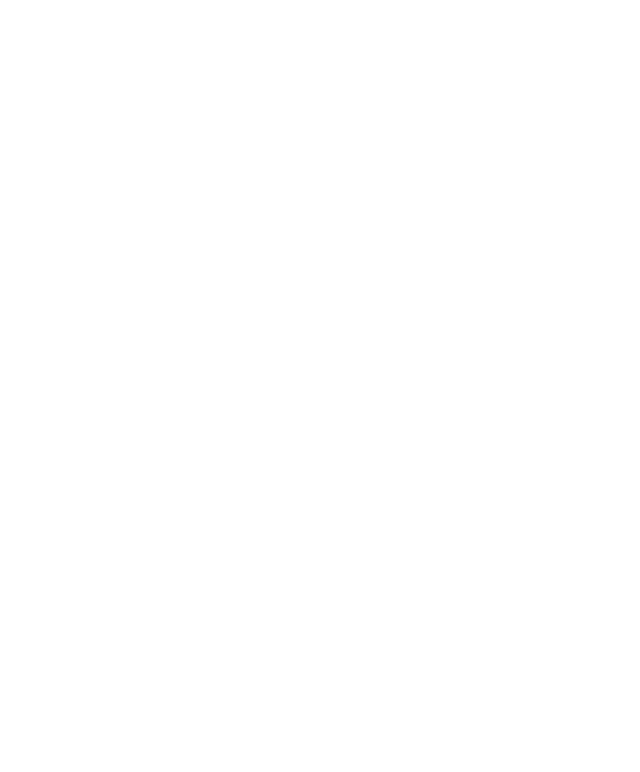
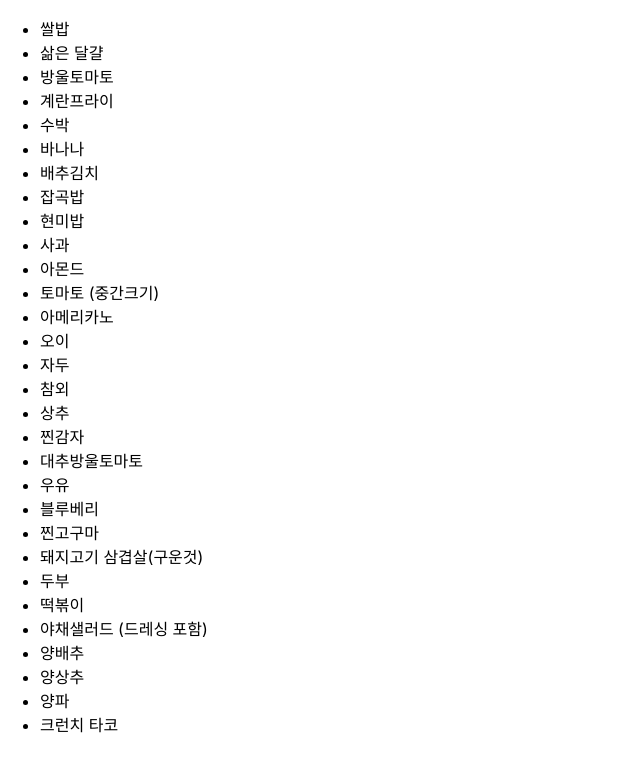
Before and after one commit to deepbm/food, a React (Create React App) app: page / in a window 1280 px wide. Shown: the top 772 px of the page, without its empty margins (0-640 px from the left). Built offline with nearby package versions, Linux system fonts and the light colour scheme; the HTML template or start-up script is replaced by a standard one.

Commit message:
Add: show food list with mock data

```diff
--- a/package.json
+++ b/package.json
@@ -6,6 +6,7 @@
     "@testing-library/jest-dom": "^5.14.1",
     "@testing-library/react": "^13.0.0",
     "@testing-library/user-event": "^13.2.1",
+    "axios": "^1.4.0",
     "react": "^18.2.0",
     "react-dom": "^18.2.0",
     "react-scripts": "5.0.1",
--- /dev/null
+++ b/public/data/mock.json
@@ -0,0 +1,272 @@
+[
+  {
+    "id": 1,
+    "imgUrl": "https://learn-codeit-kr-static.s3.ap-northeast-2.amazonaws.com/react-02/foods/01-steamed-rice.png",
+    "title": "쌀밥",
+    "content": "1공기(210g)",
+    "createdAt": 1625340973562,
+    "updatedAt": 1625340973562,
+    "calorie": 300
+  },
+  {
+    "id": 2,
+    "imgUrl": "https://learn-codeit-kr-static.s3.ap-northeast-2.amazonaws.com/react-02/foods/02-boiled-egg.png",
+    "title": "삶은 달걀",
+    "content": "1개(50g)",
+    "createdAt": 1625184428289,
+    "updatedAt": 1625184428289,
+    "calorie": 68
+  },
+  {
+    "id": 3,
+    "imgUrl": "https://learn-codeit-kr-static.s3.ap-northeast-2.amazonaws.com/react-02/foods/03-cherry-tomato.png",
+    "title": "방울토마토",
+    "content": "1개(13g)",
+    "createdAt": 1625330203116,
+    "updatedAt": 1625330203116,
+    "calorie": 2
+  },
+  {
+    "id": 4,
+    "imgUrl": "https://learn-codeit-kr-static.s3.ap-northeast-2.amazonaws.com/react-02/foods/04-fried-egg.png",
+    "title": "계란프라이",
+    "content": "1개(46g)",
+    "createdAt": 1625028045602,
+    "updatedAt": 1625028045602,
+    "calorie": 89
+  },
+  {
+    "id": 5,
+    "imgUrl": "https://learn-codeit-kr-static.s3.ap-northeast-2.amazonaws.com/react-02/foods/05-watermelon.png",
+    "title": "수박",
+    "content": "1회(100g)",
+    "createdAt": 1625308116667,
+    "updatedAt": 1625308116667,
+    "calorie": 36
+  },
+  {
+    "id": 6,
+    "imgUrl": "https://learn-codeit-kr-static.s3.ap-northeast-2.amazonaws.com/react-02/foods/06-banana.png",
+    "title": "바나나",
+    "content": "1개(100g)",
+    "createdAt": 1624613250969,
+    "updatedAt": 1624613250969,
+    "calorie": 93
+  },
+  {
+    "id": 7,
+    "imgUrl": "https://learn-codeit-kr-static.s3.ap-northeast-2.amazonaws.com/react-02/foods/07-kimchi.png",
+    "title": "배추김치",
+    "content": "1소접시(100g)",
+    "createdAt": 1624889538305,
+    "updatedAt": 1624889538305,
+    "calorie": 25
+  },
+  {
+    "id": 8,
+    "imgUrl": "https://learn-codeit-kr-static.s3.ap-northeast-2.amazonaws.com/react-02/foods/08-mixed-rice.png",
+    "title": "잡곡밥",
+    "content": "1공기(200g)",
+    "createdAt": 1625233200164,
+    "updatedAt": 1625233200164,
+    "calorie": 292.6
+  },
+  {
+    "id": 9,
+    "imgUrl": "https://learn-codeit-kr-static.s3.ap-northeast-2.amazonaws.com/react-02/foods/09-brown-rice.png",
+    "title": "현미밥",
+    "content": "1공기(210g)",
+    "createdAt": 1624998701293,
+    "updatedAt": 1624998701293,
+    "calorie": 321
+  },
+  {
+    "id": 10,
+    "imgUrl": "https://learn-codeit-kr-static.s3.ap-northeast-2.amazonaws.com/react-02/foods/10-apple.png",
+    "title": "사과",
+    "content": "1회(100g)",
+    "createdAt": 1624685150667,
+    "updatedAt": 1624685150667,
+    "calorie": 57
+  },
+  {
+    "id": 11,
+    "imgUrl": "https://learn-codeit-kr-static.s3.ap-northeast-2.amazonaws.com/react-02/foods/11-almond.png",
+    "title": "아몬드",
+    "content": "1개(1g)",
+    "createdAt": 1625334567466,
+    "updatedAt": 1625334567466,
+    "calorie": 7
+  },
+  {
+    "id": 12,
+    "imgUrl": "https://learn-codeit-kr-static.s3.ap-northeast-2.amazonaws.com/react-02/foods/12-tomato.png",
+    "title": "토마토 (중간크기)",
+    "content": "1개(100g)",
+    "createdAt": 1624725579386,
+    "updatedAt": 1624725579386,
+    "calorie": 14
+  },
+  {
+    "id": 13,
+    "imgUrl": "https://learn-codeit-kr-static.s3.ap-northeast-2.amazonaws.com/react-02/foods/13-americano.png",
+    "title": "아메리카노",
+    "content": "1잔(240ml)",
+    "createdAt": 1625138235656,
+    "updatedAt": 1625138235656,
+    "calorie": 4
+  },
+  {
+    "id": 14,
+    "imgUrl": "https://learn-codeit-kr-static.s3.ap-northeast-2.amazonaws.com/react-02/foods/14-cucumber.png",
+    "title": "오이",
+    "content": "1개(210g)",
+    "createdAt": 1624881277160,
+    "updatedAt": 1624881277160,
+    "calorie": 19
+  },
+  {
+    "id": 15,
+    "imgUrl": "https://learn-codeit-kr-static.s3.ap-northeast-2.amazonaws.com/react-02/foods/15-plum.png",
+    "title": "자두",
+    "content": "1회(100g)",
+    "createdAt": 1625433571061,
+    "updatedAt": 1625433571061,
+    "calorie": 25
+  },
+  {
+    "id": 16,
+    "imgUrl": "https://learn-codeit-kr-static.s3.ap-northeast-2.amazonaws.com/react-02/foods/16-korean-melon.png",
+    "title": "참외",
+    "content": "1개(200g)",
+    "createdAt": 1624602034639,
+    "updatedAt": 1624602034639,
+    "calorie": 62
+  },
+  {
+    "id": 17,
+    "imgUrl": "https://learn-codeit-kr-static.s3.ap-northeast-2.amazonaws.com/react-02/foods/17-lattuce.png",
+    "title": "상추",
+    "content": "1회분(100g)",
+    "createdAt": 1625171694068,
+    "updatedAt": 1625171694068,
+    "calorie": 18
+  },
+  {
+    "id": 18,
+    "imgUrl": "https://learn-codeit-kr-static.s3.ap-northeast-2.amazonaws.com/react-02/foods/18-steamed-potato.png",
+    "title": "찐감자",
+    "content": "1개(130g)",
+    "createdAt": 1625254300792,
+    "updatedAt": 1625254300792,
+    "calorie": 110
+  },
+  {
+    "id": 19,
+    "imgUrl": "https://learn-codeit-kr-static.s3.ap-northeast-2.amazonaws.com/react-02/foods/19-cherry-tomato.png",
+    "title": "대추방울토마토",
+    "content": "1개(15g)",
+    "createdAt": 1625353806439,
+    "updatedAt": 1625353806439,
+    "calorie": 2
+  },
+  {
+    "id": 20,
+    "imgUrl": "https://learn-codeit-kr-static.s3.ap-northeast-2.amazonaws.com/react-02/foods/20-milk.png",
+    "title": "우유",
+    "content": "1컵(100ml)",
+    "createdAt": 1625339704914,
+    "updatedAt": 1625339704914,
+    "calorie": 65
+  },
+  {
+    "id": 21,
+    "imgUrl": "https://learn-codeit-kr-static.s3.ap-northeast-2.amazonaws.com/react-02/foods/21-blueberry.png",
+    "title": "블루베리",
+    "content": "1작은컵(28g)",
+    "createdAt": 1625072423713,
+    "updatedAt": 1625072423713,
+    "calorie": 16
+  },
+  {
+    "id": 22,
+    "imgUrl": "https://learn-codeit-kr-static.s3.ap-northeast-2.amazonaws.com/react-02/foods/22-sweet-potato.png",
+    "title": "찐고구마",
+    "content": "1회(100g)",
+    "createdAt": 1625161267846,
+    "updatedAt": 1625161267846,
+    "calorie": 130
+  },
+  {
+    "id": 23,
+    "imgUrl": "https://learn-codeit-kr-static.s3.ap-northeast-2.amazonaws.com/react-02/foods/23-korean-bbq.png",
+    "title": "돼지고기 삼겹살(구운것)",
+    "content": "1인분(100g)",
+    "createdAt": 1625202075416,
+    "updatedAt": 1625202075416,
+    "calorie": 460
+  },
+  {
+    "id": 24,
+    "imgUrl": "https://learn-codeit-kr-static.s3.ap-northeast-2.amazonaws.com/react-02/foods/24-tofu.png",
+    "title": "두부",
+    "content": "1회(100g)",
+    "createdAt": 1625117462332,
+    "updatedAt": 1625117462332,
+    "calorie": 88
+  },
+  {
+    "id": 25,
+    "imgUrl": "https://learn-codeit-kr-static.s3.ap-northeast-2.amazonaws.com/react-02/foods/25-topoki.png",
+    "title": "떡볶이",
+    "content": "1인분(200g)",
+    "createdAt": 1624838482426,
+    "updatedAt": 1624838482426,
+    "calorie": 303.53
+  },
+  {
+    "id": 26,
+    "imgUrl": "https://learn-codeit-kr-static.s3.ap-northeast-2.amazonaws.com/react-02/foods/26-salad.png",
+    "title": "야채샐러드 (드레싱 포함)",
+    "content": "1인분(150g)",
+    "createdAt": 1624931493912,
+    "updatedAt": 1624931493912,
+    "calorie": 100
+  },
+  {
+    "id": 27,
+    "imgUrl": "https://learn-codeit-kr-static.s3.ap-northeast-2.amazonaws.com/react-02/foods/27-cabbage.png",
+    "title": "양배추",
+    "content": "1회(100g)",
+    "createdAt": 1624964777264,
+    "updatedAt": 1624964777264,
+    "calorie": 24
+  },
+  {
+    "id": 28,
+    "imgUrl": "https://learn-codeit-kr-static.s3.ap-northeast-2.amazonaws.com/react-02/foods/28-lattuce.png",
+    "title": "양상추",
+    "content": "1인분(100g)",
+    "createdAt": 1624961602964,
+    "updatedAt": 1624961602964,
+    "calorie": 11
+  },
+  {
+    "id": 29,
+    "imgUrl": "https://learn-codeit-kr-static.s3.ap-northeast-2.amazonaws.com/react-02/foods/29-onion.png",
+    "title": "양파",
+    "content": "1인분(100g)",
+    "createdAt": 1624901451829,
+    "updatedAt": 1624901451829,
+    "calorie": 35
+  },
+  {
+    "id": 30,
+    "imgUrl": "https://learn-codeit-kr-static.s3.ap-northeast-2.amazonaws.com/react-02/foods/30-crunch-tacos.png",
+    "title": "크런치 타코",
+    "content": "1개",
+    "createdAt": 1624775536229,
+    "updatedAt": 1624775536229,
+    "calorie": 170
+  }
+]
--- a/src/App.js
+++ b/src/App.js
@@ -1,5 +1,11 @@
+import Foods from './components/Foods';
+
 function App() {
-  return <></>;
+  return (
+    <>
+      <Foods />
+    </>
+  );
 }
 
 export default App;
--- /dev/null
+++ b/src/api/foods.js
@@ -0,0 +1,6 @@
+import axios from 'axios';
+
+export async function getFoods() {
+  const { data } = await axios.get('data/mock.json');
+  return data;
+}
--- /dev/null
+++ b/src/components/FoodItem.jsx
@@ -0,0 +1,5 @@
+import React from 'react';
+
+export default function FoodItem({ food: { title } }) {
+  return <li>{title}</li>;
+}
--- /dev/null
+++ b/src/components/Foods.jsx
@@ -0,0 +1,13 @@
+import React, { useEffect, useState } from 'react';
+import { getFoods } from '../api/foods';
+import FoodItem from './FoodItem';
+
+export default function Foods() {
+  const [foods, setFoods] = useState();
+  useEffect(() => {
+    getFoods() //
+      .then(setFoods);
+  }, []);
+
+  return <ul>{foods && foods.map(food => <FoodItem key={food.id} food={food} />)}</ul>;
+}
```
Also changed, not shown: 1 other file (tests, documents, lock files or other folders).
